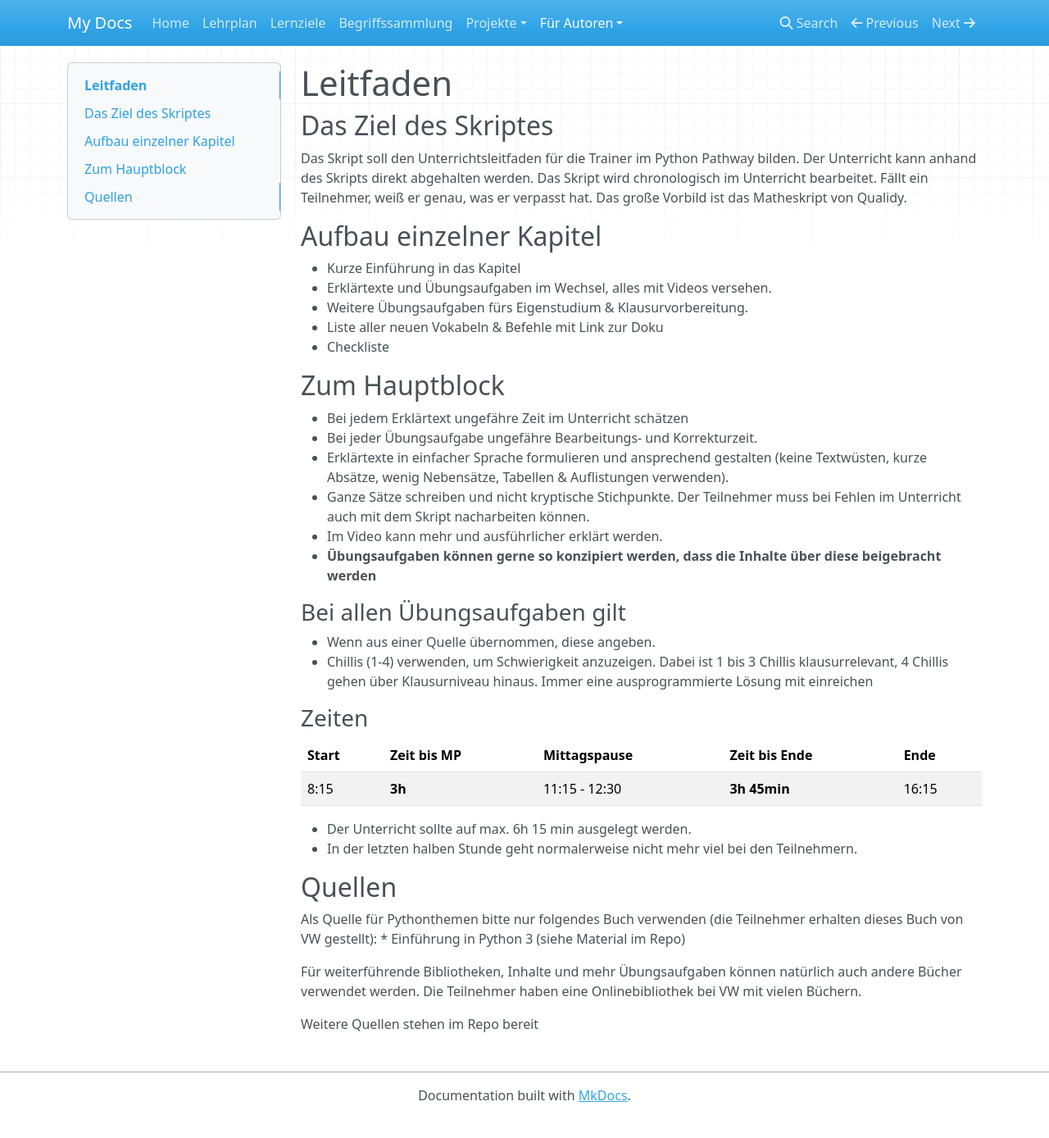
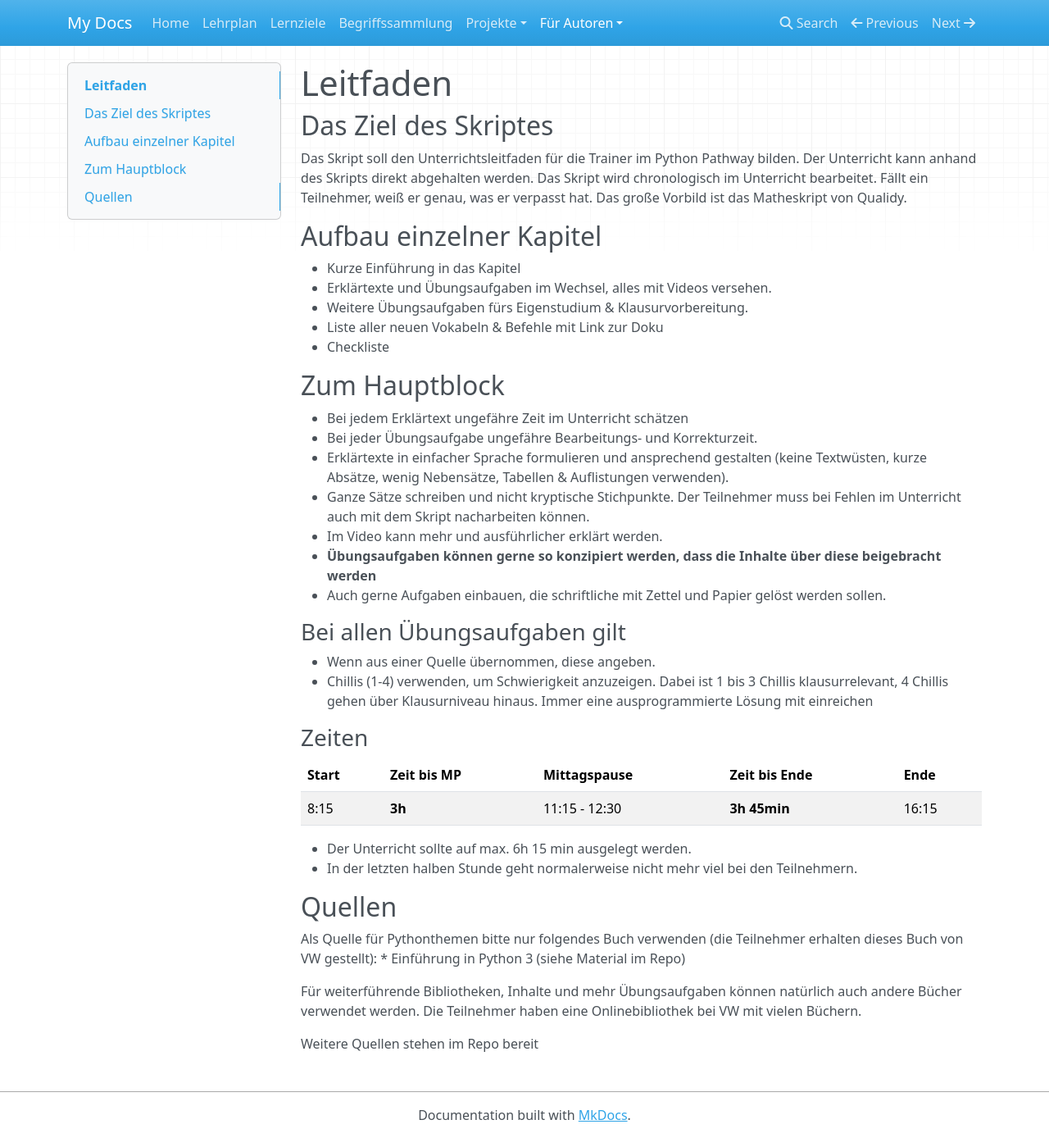
Before and after one commit to kevinsuelzle/Python_Wiki, an MkDocs documentation site: the page built from docs/orga/leitfaden.md, in a window 1280 px wide and 1388 px high. Shown: the whole window at 82% size. Built offline with MkDocs 1.6.1, drawn with Linux system fonts in a browser that asks for light colours; nearby versions of some CDN libraries.

Commit message:
weiteren Hinweis in Leitfaden

```diff
--- a/docs/orga/leitfaden.md
+++ b/docs/orga/leitfaden.md
@@ -22,6 +22,7 @@ Das große Vorbild ist das Matheskript von Qualidy.
 * Ganze Sätze schreiben und nicht kryptische Stichpunkte. Der Teilnehmer muss bei Fehlen im Unterricht auch mit dem Skript nacharbeiten können.
 * Im Video kann mehr und ausführlicher erklärt werden.
 * **Übungsaufgaben können gerne so konzipiert werden, dass die Inhalte über diese beigebracht werden**
+* Auch gerne Aufgaben einbauen, die schriftliche mit Zettel und Papier gelöst werden sollen.
 
 ### Bei allen Übungsaufgaben gilt
 
```
